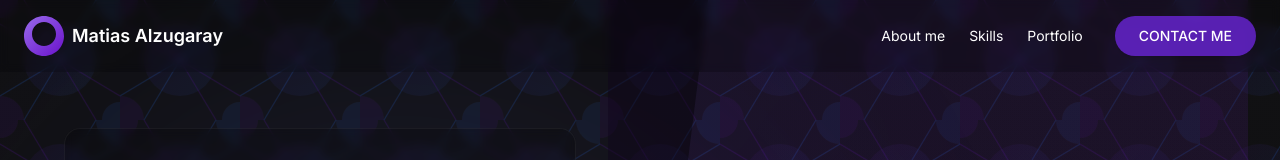
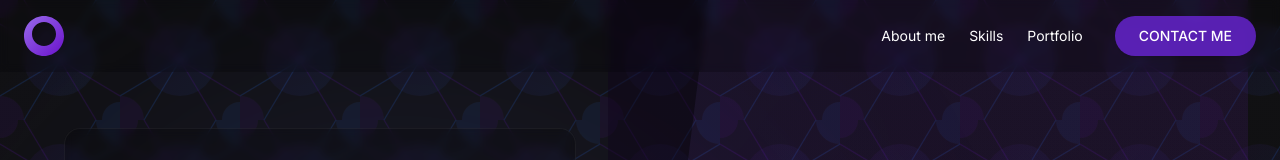
Before and after one commit to Alzugaray24/portfolio, a Next.js app: page / in a window 1280 px wide. Shown: the top 160 px of the page. Built offline with nearby package versions, Linux system fonts and the light colour scheme.

Commit message:
Remove name text next to logo in navigation

```diff
--- a/components/Navigation.tsx
+++ b/components/Navigation.tsx
@@ -71,7 +71,6 @@ export function Navigation() {
           {/* Logo */}
           <Link href="#home" className="flex items-center gap-2 z-50 relative">
             <Logo />
-            <span className="text-white font-semibold text-lg hidden md:block">Matias Alzugaray</span>
           </Link>
 
           {/* Desktop Navigation */}
```
